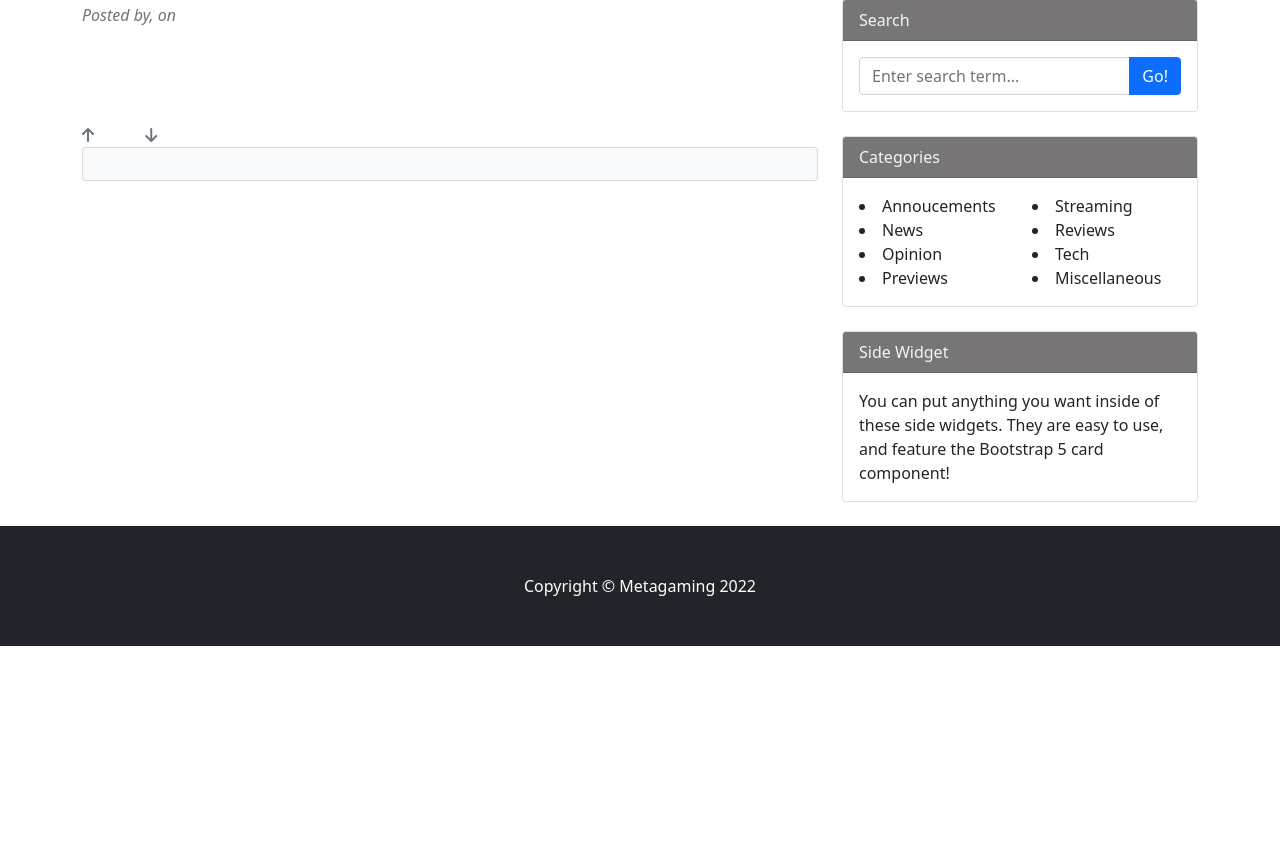
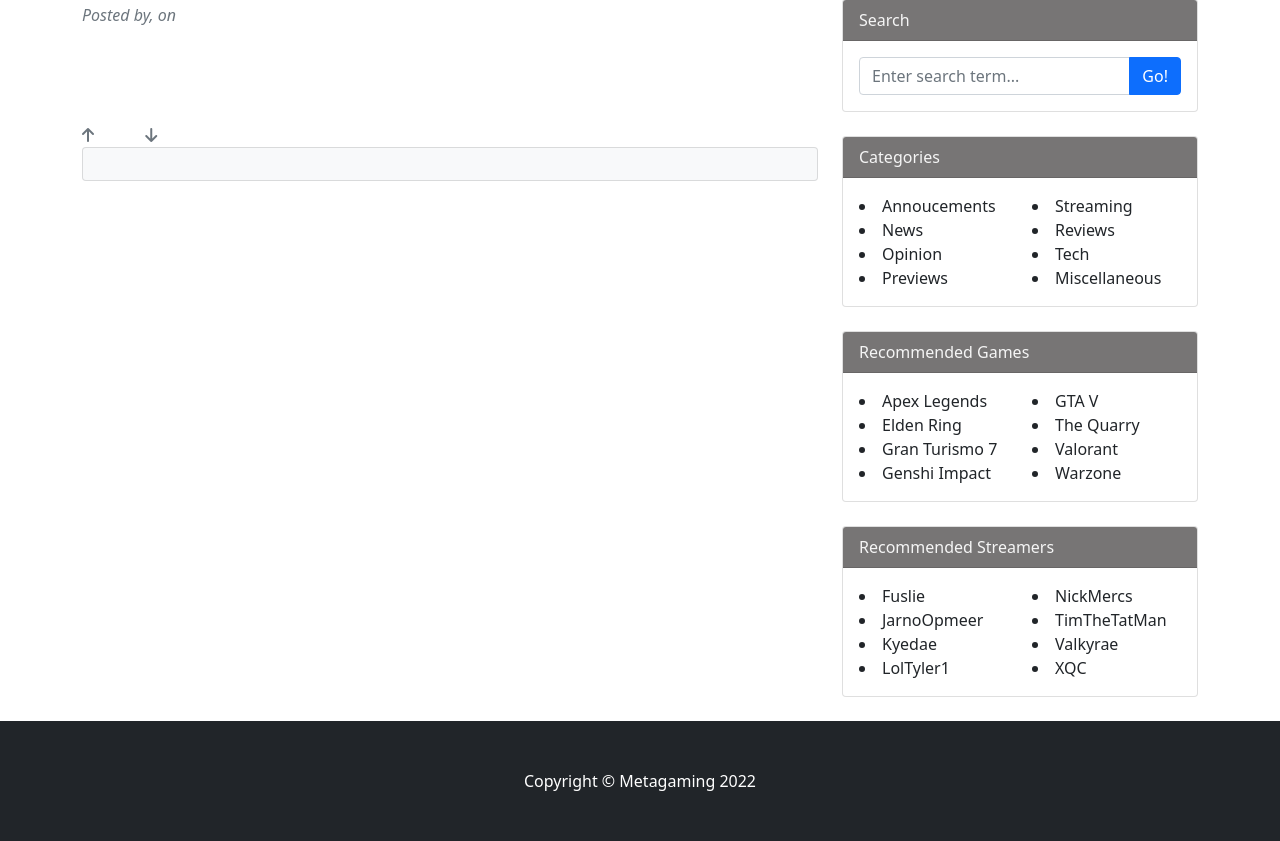
Before and after one commit to FranciscoBarreira/project4, a Django app: template templates/post_detail.html in a window 1280 px wide. Shown: the part 336-1177 px from the top of the page. Before the commit the page ends 982 px from the top, so only its background shows below. Run offline with Django 3.2, Linux system fonts and the light colour scheme; the template is opened without the code that fills it, so the values that code supplies are empty; some libraries are stand-ins or nearby versions.

Commit message:
add recommended games and streamers

```diff
--- a/templates/post_detail.html
+++ b/templates/post_detail.html
@@ -66,7 +66,7 @@
                         </div>
                         {% else %}
                         {% if user.is_authenticated%}
-                                <form class="mb-4" method="post">Share Your Thoughts with us,<span class="txt-comment"> {{ user.username }}!</span>
+                                <form class="mb-4" method="post">Share Your Thoughts With Us,<span class="txt-comment"> {{ user.username }}!</span>
                         {{ comment_form | crispy }}
                         {% csrf_token %}
                         <button type="submit" class="btn btn-primary" style="margin-top: 1.3em;">Submit</button>
@@ -128,10 +128,52 @@
                     </div>
                 </div>
             </div>
-            <!-- Side widget-->
+            <!-- Side widget 2-->
             <div class="card mb-4">
-                <div class="card-header">Side Widget</div>
-                <div class="card-body">You can put anything you want inside of these side widgets. They are easy to use, and feature the Bootstrap 5 card component!</div>
+                <div class="card-header">Recommended Games</div>
+                <div class="card-body">
+                    <div class="row">
+                        <div class="col-sm-6">
+                            <ul class="list-unstyled mb-0">
+                                <li><a href="https://www.ea.com/games/apex-legends" target ='_blank'>Apex Legends</a></li>
+                                <li><a href="https://en.bandainamcoent.eu/elden-ring/elden-ring" target ='_blank'>Elden Ring</a></li>
+                                <li><a href="https://www.gran-turismo.com/" target ='_blank'>Gran Turismo 7</a></li>
+                                <li><a href="https://genshin.hoyoverse.com/" target ='_blank'>Genshi Impact</a></li>
+                            </ul>
+                        </div>
+                        <div class="col-sm-6">
+                            <ul class="list-unstyled mb-0">
+                                <li><a href="https://www.rockstargames.com/gta-v" target ='_blank'>GTA V</a></li>
+                                <li><a href="https://quarrygame.2k.com/" target ='_blank'>The Quarry</a></li>
+                                <li><a href="https://playvalorant.com/en-us/" target ='_blank'>Valorant</a></li>
+                                <li><a href="https://www.callofduty.com/warzone" target ='_blank'>Warzone</a></li>
+                            </ul>
+                        </div>
+                    </div>
+                </div>
+            </div>
+            <div class="card mb-4">
+                <div class="card-header">Recommended Streamers</div>
+                <div class="card-body">
+                    <div class="row">
+                        <div class="col-sm-6">
+                            <ul class="list-unstyled mb-0">
+                                <li><a href="https://www.twitch.tv/fuslie" target ='_blank'>Fuslie</a></li>
+                                <li><a href="https://www.twitch.tv/jarnoopmeer" target ='_blank'>JarnoOpmeer</a></li>
+                                <li><a href="https://www.twitch.tv/kyedae" target ='_blank'>Kyedae</a></li>
+                                <li><a href="https://www.twitch.tv/loltyler1" target ='_blank'>LolTyler1</a></li>
+                            </ul>
+                        </div>
+                        <div class="col-sm-6">
+                            <ul class="list-unstyled mb-0">
+                                <li><a href="https://www.twitch.tv/nickmercs" target ='_blank'>NickMercs</a></li>
+                                <li><a href="https://www.youtube.com/user/timthetatman" target ='_blank'>TimTheTatMan</a></li>
+                                <li><a href="https://www.youtube.com/c/Valkyrae1" target ='_blank'>Valkyrae</a></li>
+                                <li><a href="https://www.twitch.tv/xqc" target ='_blank'>XQC</a></li>
+                            </ul>
+                        </div>
+                    </div>
+                </div>
             </div>
         </div>
     </div>
```
